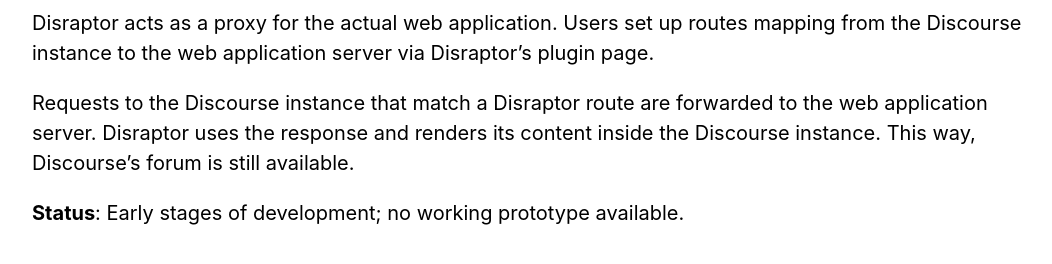
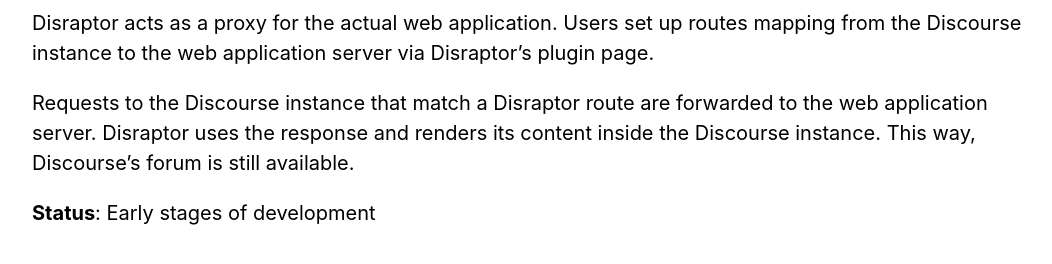
Before and after one commit to disraptor/disraptor.github.io, a plain HTML site: page index.html in a window 1280 px wide. Shown: the part 322-586 px from the top of the page, without its empty margins (108-1160 px from the left). Drawn offline with Linux system fonts and the light colour scheme.

Commit message:
Update index.html

```diff
--- a/index.html
+++ b/index.html
@@ -55,7 +55,7 @@
 
     <p>Requests to the Discourse instance that match a Disraptor route are forwarded to the web application server. Disraptor uses the response and renders its content inside the Discourse instance. This way, Discourse’s forum is still available.</p>
 
-    <p><b>Status</b>: Early stages of development; no working prototype available.</p>
+    <p><b>Status</b>: Early stages of development</p>
 
   </main>
 
```
